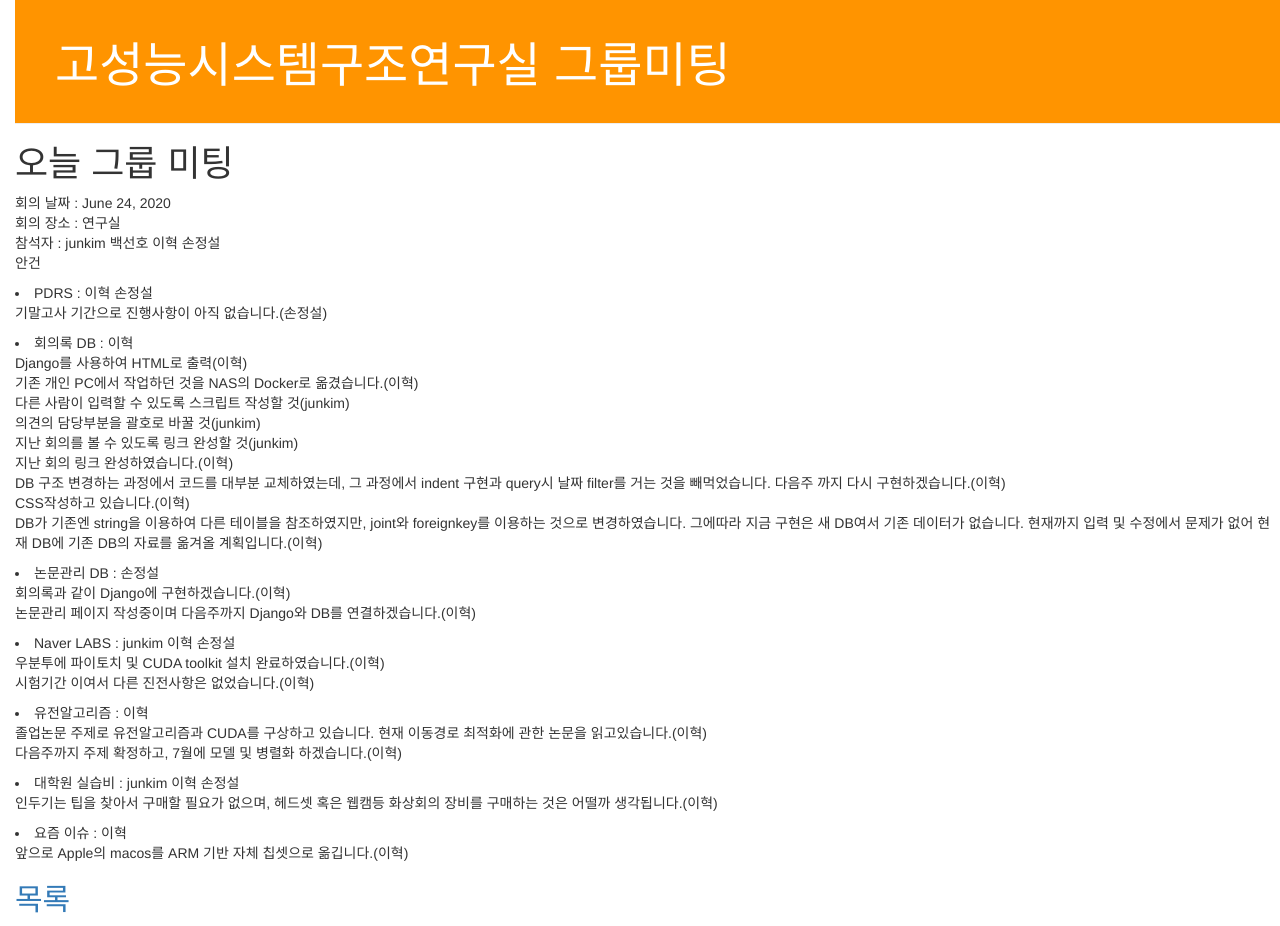
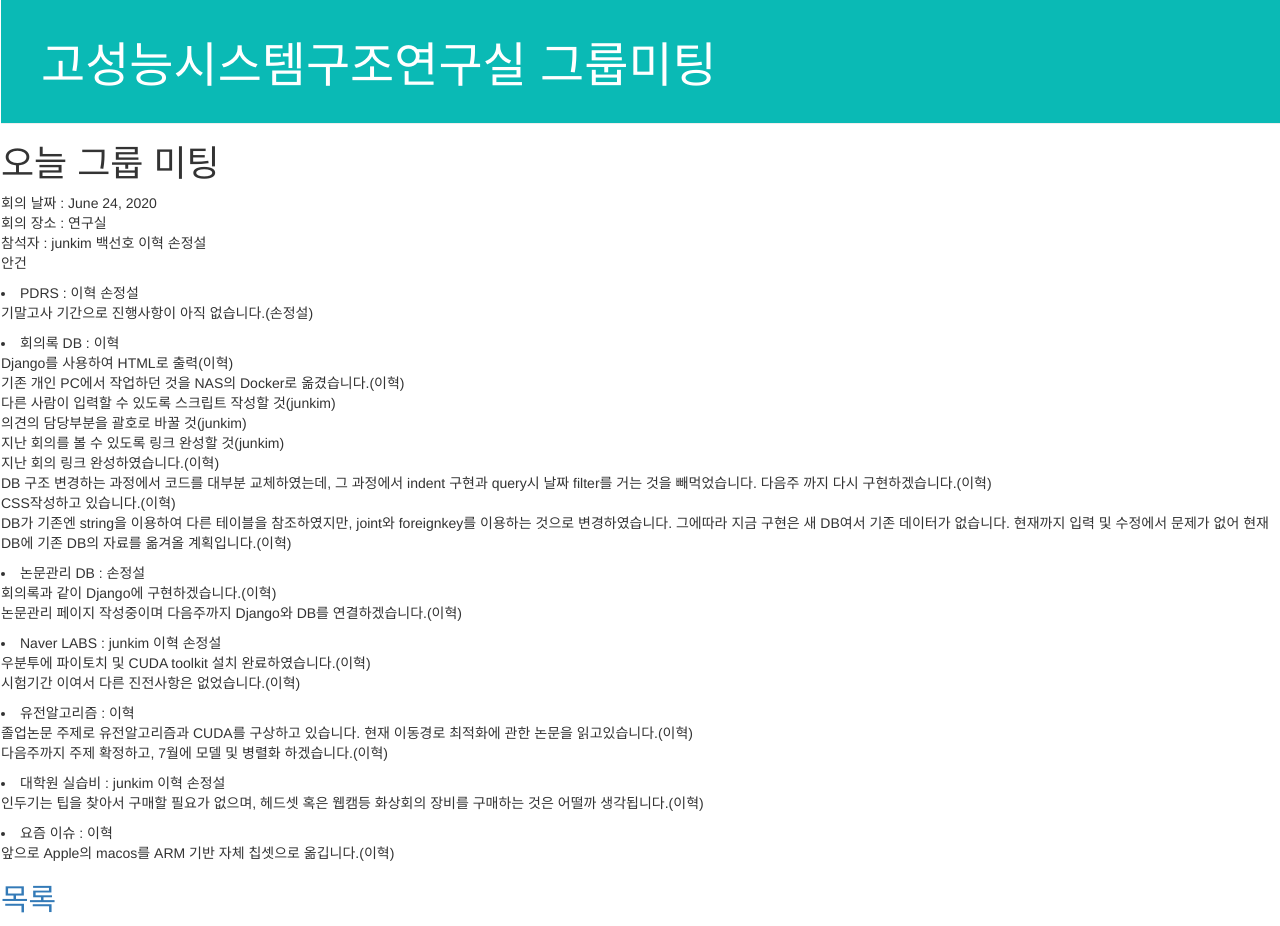
Before and after one commit to Hyuck2/hipsa_home, a Django app: page /group_meeting/ in a window 1280 px wide. Run offline with Django 3.2, Linux system fonts and the light colour scheme; data comes from the database, SQL or seed files in the repository; some libraries are stand-ins or nearby versions.

Commit message:
css modified

```diff
--- a/hipsa_home/group_meeting/static/css/group_meeting.css
+++ b/hipsa_home/group_meeting/static/css/group_meeting.css
@@ -3,11 +3,11 @@ h1 a{
 }
 
 body {
-    padding-left: 15px;
+    padding-left: 1px;
 }
 
 .page-header{
-    background-color: #ff9400;
+    background-color: #0abab5;
     margin-top: 0;
     padding: 20px 20px 20px 40px;
 }
```
